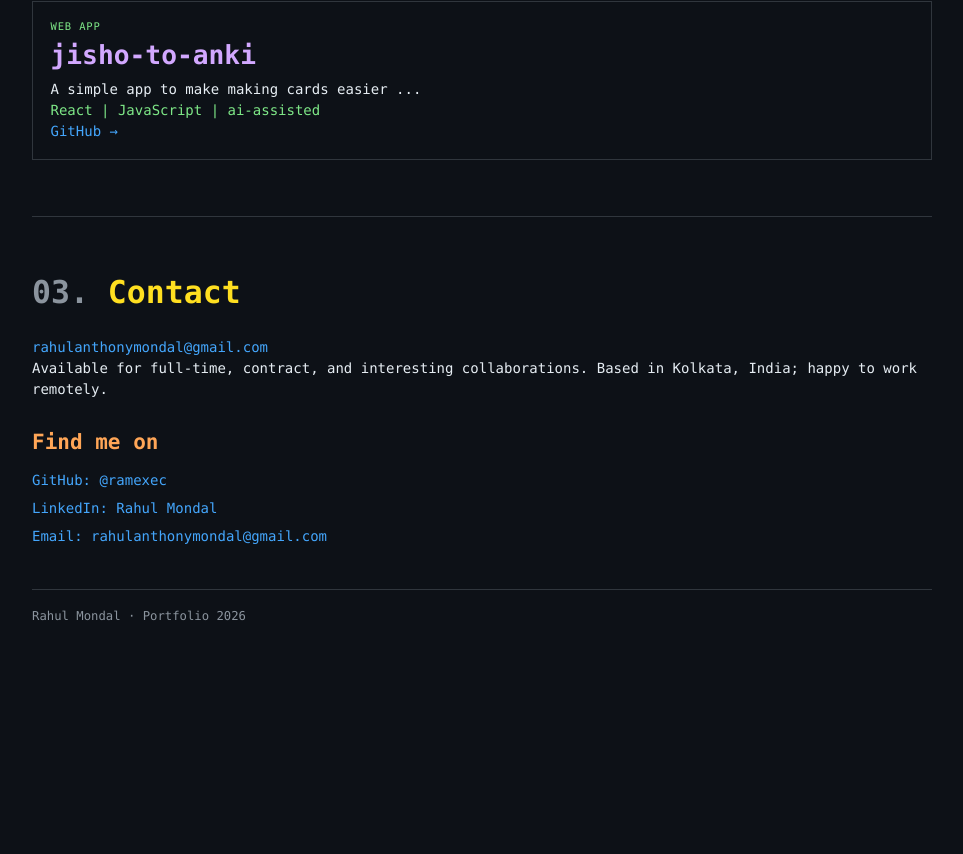
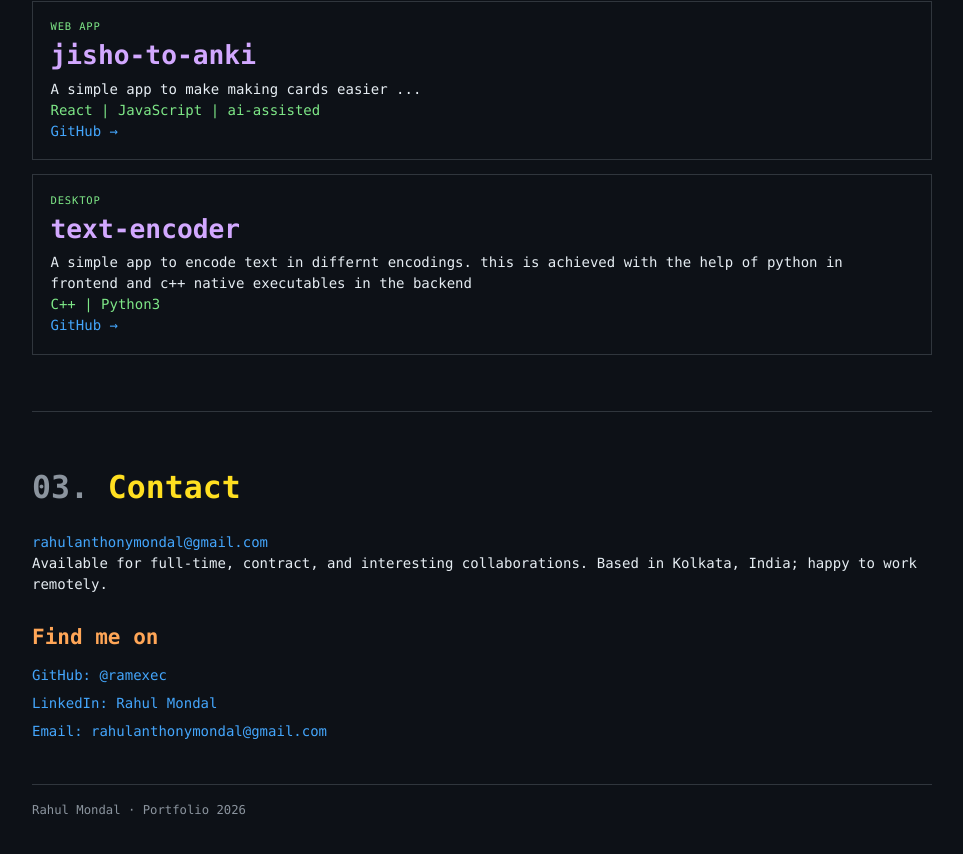
Before and after one commit to ramexec/portfolio, a React (Vite) app: page / in a window 1280 px wide. Shown: the part 1561-2415 px from the top of the page, without its empty margins (158-1121 px from the left). Before the commit the page ends 2242 px from the top, so only its background shows below. Built offline with nearby package versions, Linux system fonts and the light colour scheme.

Commit message:
update: add new project

```diff
--- a/src/components/Projects.tsx
+++ b/src/components/Projects.tsx
@@ -3,7 +3,7 @@ type Project = {
   description: string
   type: 'Web App' | 'Desktop' | 'Mobile' | 'CLI' | 'Library'
   tags: string[]
-  image: string
+  image?: string
   github?: string
   live?: string
   featured?: boolean
@@ -41,6 +41,17 @@ const projects: Project[] = [
     github: 'https://github.com/ramexec/ecommerce_v1',
     featured: true,
   },
+  {
+    title: 'text-encoder',
+    description:
+      'A simple app to encode text in differnt encodings. this is achieved with the help of python in frontend and c++ native executables in the backend  ',
+    type: 'Desktop',
+    tags: ['C++','Python3'],
+    // image: `${import.meta.env.BASE_URL}projects/ecom.png`,
+    github: 'https://github.com/ramexec/text_encoder',
+    featured: false,
+  },
+
 ]
 
 export const Projects = () => {
```
